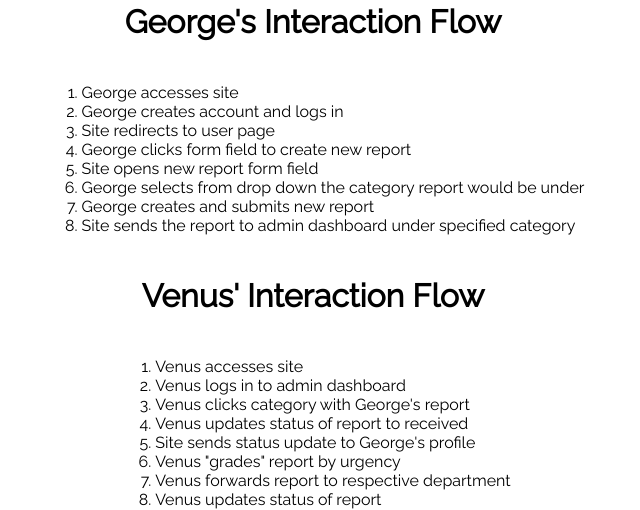
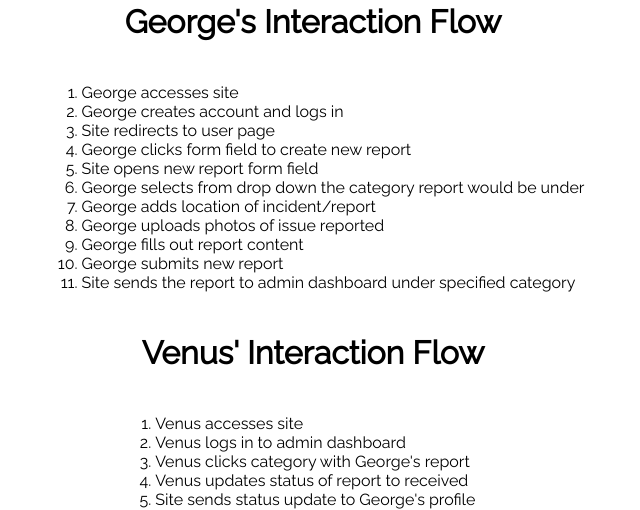
Before and after one commit to Koriganp/infrastructure, a PHP site: page /epic/use-cases.php in a window 1280 px wide. Shown: the part 200-710 px from the top of the page, without its empty margins (327-967 px from the left). Run offline with PHP 8.4, Linux system fonts and the light colour scheme.

Commit message:
added more actions

```diff
--- a/epic/use-cases.php
+++ b/epic/use-cases.php
@@ -28,7 +28,10 @@
 					<li>George clicks form field to create new report</li>
 					<li>Site opens new report form field</li>
 					<li>George selects from drop down the category report would be under</li>
-					<li>George creates and submits new report</li>
+					<li>George adds location of incident/report</li>
+					<li>George uploads photos of issue reported</li>
+					<li>George fills out report content</li>
+					<li>George submits new report</li>
 					<li>Site sends the report to admin dashboard under specified category</li>
 				</ol>
 			</div>
```
